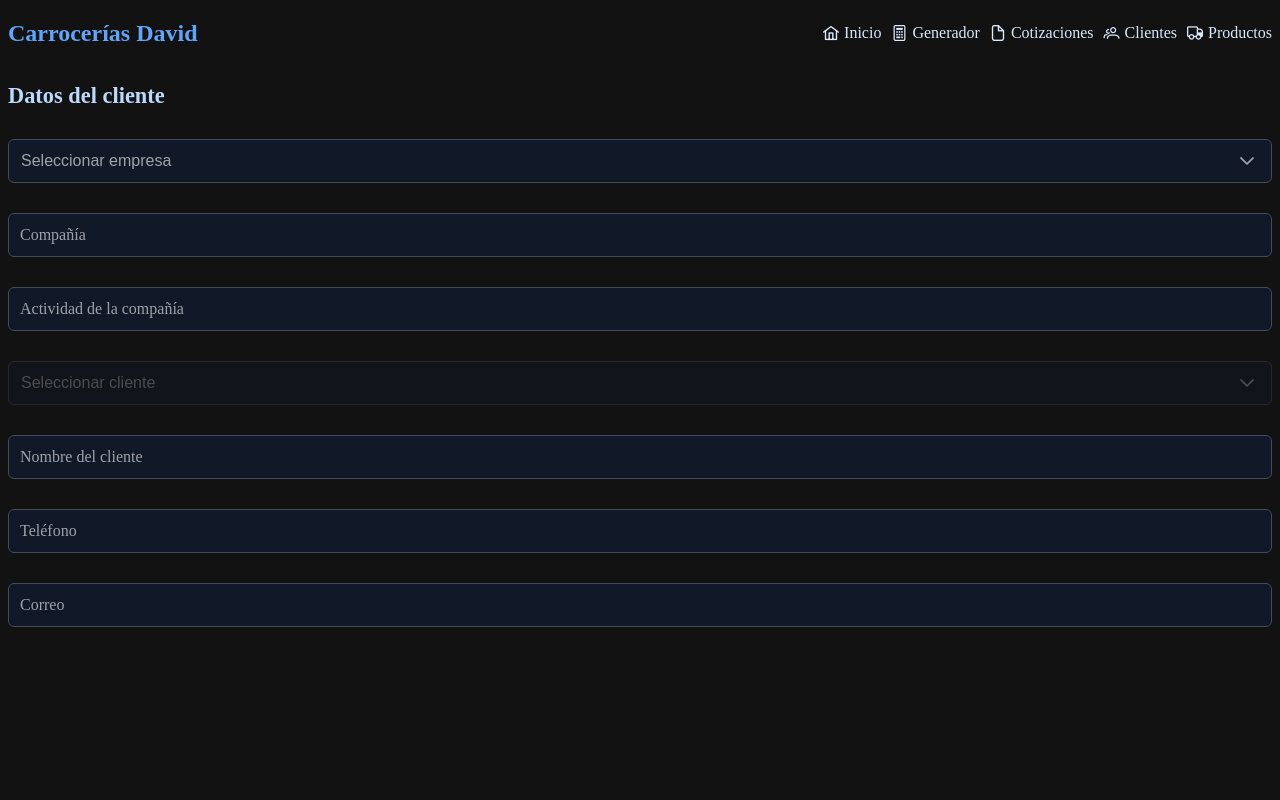
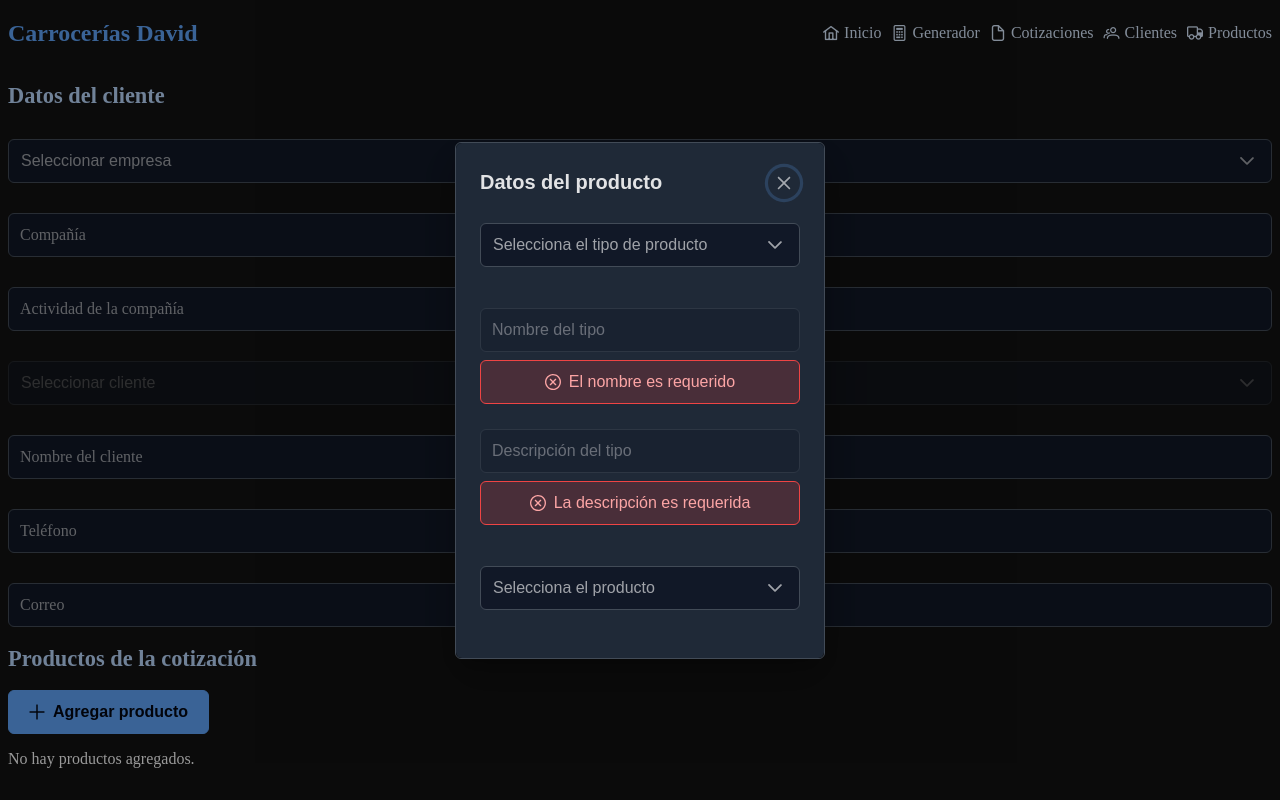
Before and after one commit to Dac099/c_portal, a Next.js app: page /generator in a window 1280 px wide. Built offline with nearby package versions, Linux system fonts and the light colour scheme; a web font is replaced by a local one.

Commit message:
Working on component to add items in quote

```diff
--- a/app/generator/page.tsx
+++ b/app/generator/page.tsx
@@ -7,6 +7,7 @@ import {
   getProducts
 } from './actions/fetch-data';
 import { ClientData } from '@/components/routes/generator/client_data/client-data';
+import QuoteItems from '@/components/routes/generator/quote_items/quote-items';
 
 export default async function Page(){
   const clients = await getClients();
@@ -24,6 +25,14 @@ export default async function Page(){
             clients={clients}
           />
         </section>
+
+        <h2 className={styles.section_title}>Productos de la cotización</h2>
+        <section>
+          <QuoteItems
+            products={products}
+            quoteType={quoteTypes}
+          />
+        </section>
       </Form>
     </main>
   );
--- a/app/generator/types.ts
+++ b/app/generator/types.ts
@@ -24,7 +24,6 @@ export type QuoteItemFormData = {
   typeId: string;
 };
 
-
 export type QuoteTypeFormData = {
   id: string;
   name: string;
--- /dev/null
+++ b/components/routes/generator/quote_items/productForm/productForm.module.css
@@ -0,0 +1,16 @@
+.product_form
+{
+  margin: 0 auto;
+  min-width: 320px;
+  max-width: 600px;
+}
+
+.input_field
+{
+  margin: 25px 0;
+}
+
+.error_message
+{
+  margin-top: 0.5rem;
+}
--- /dev/null
+++ b/components/routes/generator/quote_items/productForm/productForm.tsx
@@ -0,0 +1,98 @@
+"use client";
+
+import styles from "./productForm.module.css";
+import type { QuoteItemFormData, QuoteTypeFormData } from "@/app/generator/types";
+import { InputText } from "primereact/inputtext";
+import { InputNumber } from "primereact/inputnumber";
+import { Button } from "primereact/button";
+import { InputTextarea } from "primereact/inputtextarea";
+import { Dropdown } from "primereact/dropdown";
+import { Message } from 'primereact/message';
+import { FloatLabel } from 'primereact/floatlabel';
+import React, { useState } from "react";
+
+type Props = {
+  products: QuoteItemFormData[];
+  productsTypes: QuoteTypeFormData[];
+  closeDialog: () => void;
+  productsList: Partial<QuoteItemFormData>[];
+  setProductsList: React.Dispatch<React.SetStateAction<Partial<QuoteItemFormData>[]>>;
+};
+
+export function ProductForm({
+  closeDialog,
+  products,
+  productsList,
+  productsTypes,
+  setProductsList,
+}: Props) {
+  const [errorMsg, setErrorMsg] = useState<string | null>(null);
+  const [productTypeSelected, setProductTypeSelected] = useState<QuoteTypeFormData | null>(null);
+  const [productSelected, setProductSelected] = useState<QuoteItemFormData | null>(null);
+
+  return (
+    <article className={styles.product_form}>
+        <Dropdown
+          placeholder='Selecciona el tipo de producto'
+          options={productsTypes}
+          optionLabel='name'
+          onChange={e => setProductTypeSelected(e.value)}
+          value={productTypeSelected}
+          showClear
+          style={{
+            marginBottom: '1rem',
+            width: '100%',
+          }}
+        />
+
+        <section className={styles.input_field}>
+          <FloatLabel>
+            <label htmlFor="type_name">Nombre del tipo</label>
+            <InputText
+              id='type_name'
+              value={productTypeSelected?.name || ''}
+              disabled={productTypeSelected === null}
+              style={{ width: '100%' }}
+            />
+          </FloatLabel>
+          <article className={styles.error_message}>
+            <Message
+              severity='error'
+              text='El nombre es requerido'
+              style={{ width: '100%' }}
+            />
+          </article>
+        </section>
+
+        <section className={styles.input_field}>
+          <FloatLabel>
+            <label htmlFor="type_desc">Descripción del tipo</label>
+            <InputText
+              id='type_desc'
+              value={productTypeSelected?.description || ''}
+              disabled={productTypeSelected === null}
+              style={{ width: '100%' }}
+            />
+          </FloatLabel>
+          <article className={styles.error_message}>
+            <Message
+              severity='error'
+              text='La descripción es requerida'
+              style={{ width: '100%' }}
+            />
+          </article>
+        </section>
+
+        <Dropdown
+          placeholder='Selecciona el producto'
+          options={products}
+          optionLabel='name'
+          style={{ width: '100%', margin: '1rem 0' }}
+          showClear
+          value={productSelected}
+          onChange={e => setProductSelected(e.value)}
+        />
+
+    </article>
+  );
+}
--- /dev/null
+++ b/components/routes/generator/quote_items/quote-items.tsx
@@ -0,0 +1,54 @@
+'use client';
+import styles from './quote-items.module.css';
+import { QuoteItemFormData, QuoteTypeFormData } from '@/app/generator/types';
+import { Button } from 'primereact/button';
+import { Dialog } from 'primereact/dialog';
+import { useState } from 'react';
+import { ProductForm } from './productForm/productForm';
+
+type Props = {
+  products: QuoteItemFormData[];
+  quoteType: QuoteTypeFormData[];
+};
+
+export default function QuoteItems({ products, quoteType }: Props) {
+  const [visible, setVisible] = useState(true);
+  const [productsList, setProductsList] = useState<Partial<QuoteItemFormData>[]>([]);
+
+  return (
+    <article>
+      <Dialog
+        visible={visible}
+        onHide={() => visible ? setVisible(false) : null}
+        header="Datos del producto"
+      >
+        <ProductForm
+          products={products}
+          productsTypes={quoteType}
+          closeDialog={() => setVisible(false)}
+          productsList={productsList}
+          setProductsList={setProductsList}
+        />
+      </Dialog>
+
+      <section className={styles.items_control}>
+        <Button
+          label='Agregar producto'
+          icon='pi pi-plus'
+          onClick={() => setVisible(true)}
+        />
+      </section>
+
+      <section className={styles.items_list}>
+        {productsList.length > 0 ? (
+          productsList.map((item) => (
+            <div key={item.id} className={styles.item}>
+            </div>
+          ))
+        ) : (
+          <p>No hay productos agregados.</p>
+        )}
+      </section>
+    </article>
+  );
+}
```
Also changed, not shown: components/routes/generator/quote_items/quote-items.module.css (added).
